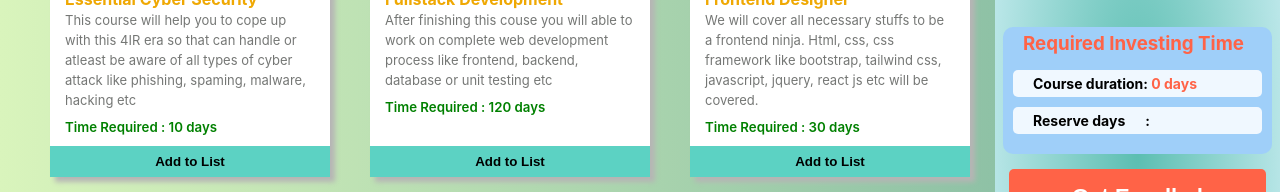
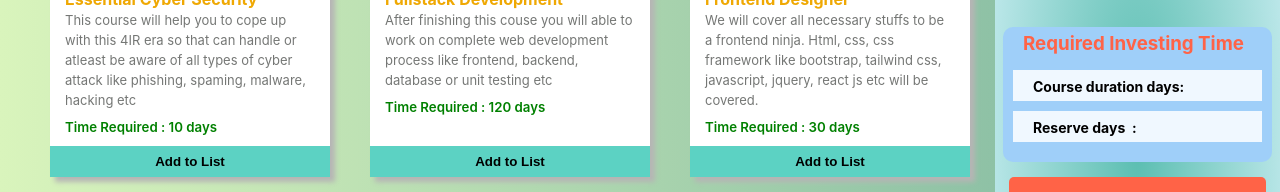
Before and after one commit to atique-atq/rollup-your-sleeves, a React (Create React App) app: page / in a window 1280 px wide. Shown: the part 335-527 px from the top of the page. Built offline with nearby package versions, Linux system fonts and the light colour scheme.

Commit message:
added clicking

```diff
--- a/src/components/Cart/Cart.css
+++ b/src/components/Cart/Cart.css
@@ -87,6 +87,11 @@
     font-weight: 700;
 }
 
+.single-break:hover{
+    background-color: green;
+    color: white;
+}
+
 .time-calculation{
     background-color: rgb(159, 207, 249);
     margin:10px 8px;
@@ -115,11 +120,12 @@
     text-align: left;
     font-weight: 700;
     font-size: 14px;
-    border-radius: 5px;
+    border-radius: ;
 }
 
 .timefield span{
     color: tomato;
+    font-size: 18px;
 }
 
 .enrolledment-button{
--- a/src/components/Cart/Cart.js
+++ b/src/components/Cart/Cart.js
@@ -1,10 +1,16 @@
-import React from 'react';
+import React, { useState } from 'react';
 import './Cart.css';
 import { FontAwesomeIcon } from '@fortawesome/react-fontawesome';
 import { faLocationPin } from '@fortawesome/free-solid-svg-icons';
 import profilepic from '../../images/profilepic.jpg';
 
 const Cart = ({ totalTime }) => {
+
+    const [breakValue, setBreakValue] = useState(0);
+
+    const handleBreakToCart = (vacation) => {
+        setBreakValue(vacation);
+    }
 
     return (
         <div className='cart'>
@@ -30,19 +36,19 @@ const Cart = ({ totalTime }) => {
             <div className='break-time'>
                 <h4> Add Reserve Days/Vacation</h4>
                 <div className='break-options'>
-                    <div className='single-break'>
+                    <div className='single-break' onClick={() => handleBreakToCart(5)}>
                         <div>05</div>
                         <div>days</div>
                     </div>
-                    <div className='single-break'>
+                    <div className='single-break' onClick={() => handleBreakToCart(10)}>
                         <div>10</div>
                         <div>days</div>
                     </div>
-                    <div className='single-break'>
+                    <div className='single-break' onClick={() => handleBreakToCart(15)}>
                         <div>15</div>
                         <div>days</div>
                     </div>
-                    <div className='single-break'>
+                    <div className='single-break'onClick={() => handleBreakToCart(20)}>
                         <div>20</div>
                         <div>days</div>
                     </div>
@@ -52,8 +58,8 @@ const Cart = ({ totalTime }) => {
             <div className='time-calculation'>
                 <h3>Required Investing Time</h3>
                 <div className='timefield-container'>
-                    <div className='timefield'>Course duration: <span>{totalTime} days</span> </div>
-                    <div className='timefield'>Reserve days  &nbsp; &nbsp; &nbsp;: <span></span> </div>
+                    <div className='timefield'>Course duration days: <span>{totalTime === 0? null : totalTime} </span> </div>
+                    <div className='timefield'>Reserve days  &nbsp;: <span>{breakValue === 0? null : breakValue} </span></div>
                 </div>
             </div>
 
```
